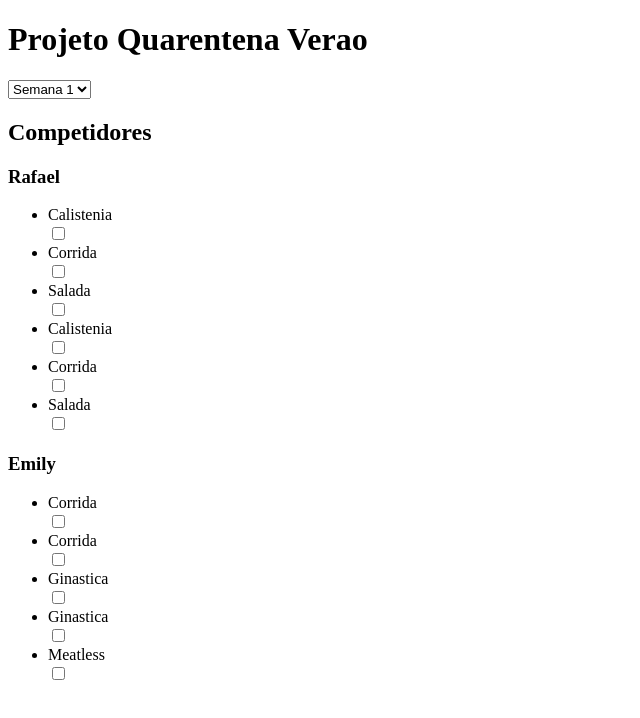
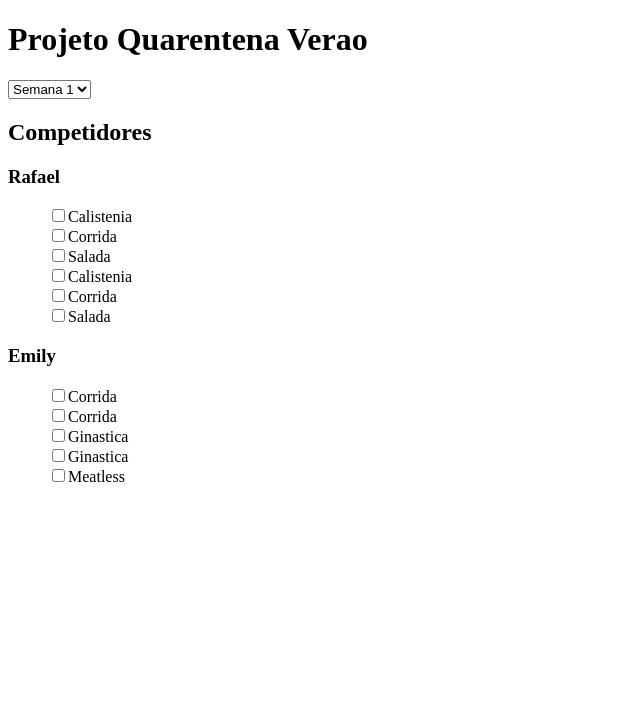
Before and after one commit to rafaellehmkuhl/VersusFit, a React (Create React App) app: page / in a window 1280 px wide. Shown: the top 718 px of the page, without its empty margins (0-640 px from the left). Built offline with nearby package versions, Linux system fonts and the light colour scheme.

Commit message:
Change html structure of ItemObjetivo

```diff
--- a/src/components/ItemObjetivo.js
+++ b/src/components/ItemObjetivo.js
@@ -4,8 +4,8 @@ class ItemObjetivo extends React.Component {
   render() {
     return (
       <div>
-        <li>{this.props.itemName}</li>
-        <input type="checkbox" name="" id="" />
+        <input type="checkbox" name="" id={this.props.itemName} />
+        <label for={this.props.itemName}>{this.props.itemName}</label>
       </div>
     );
   }
```
